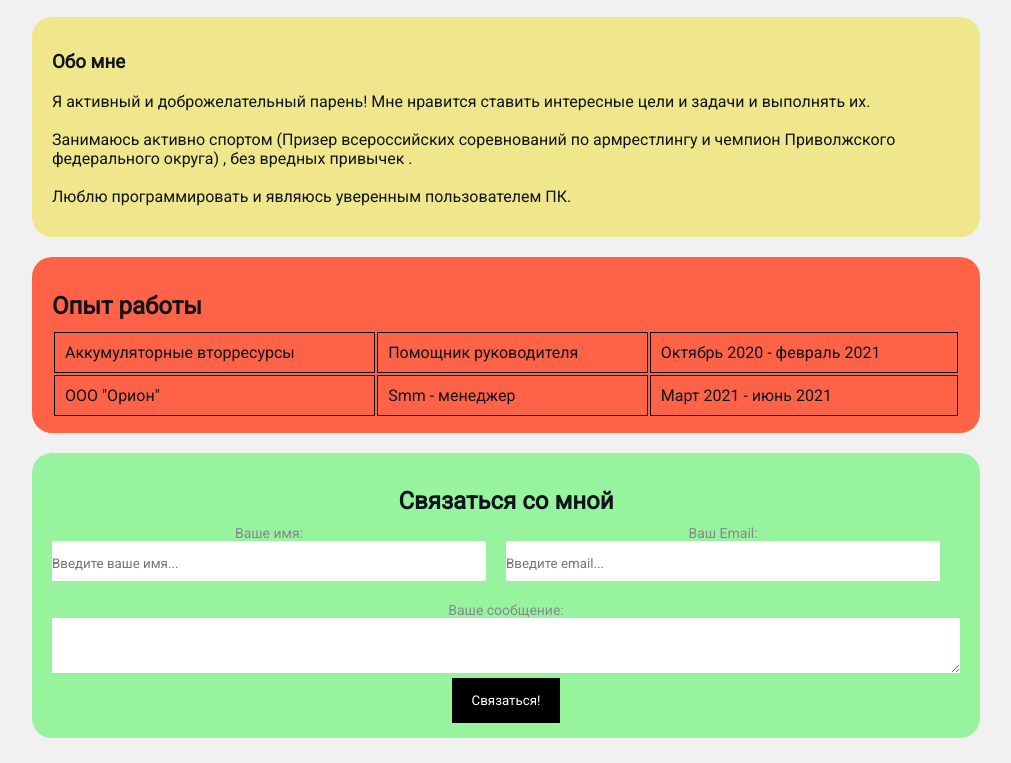
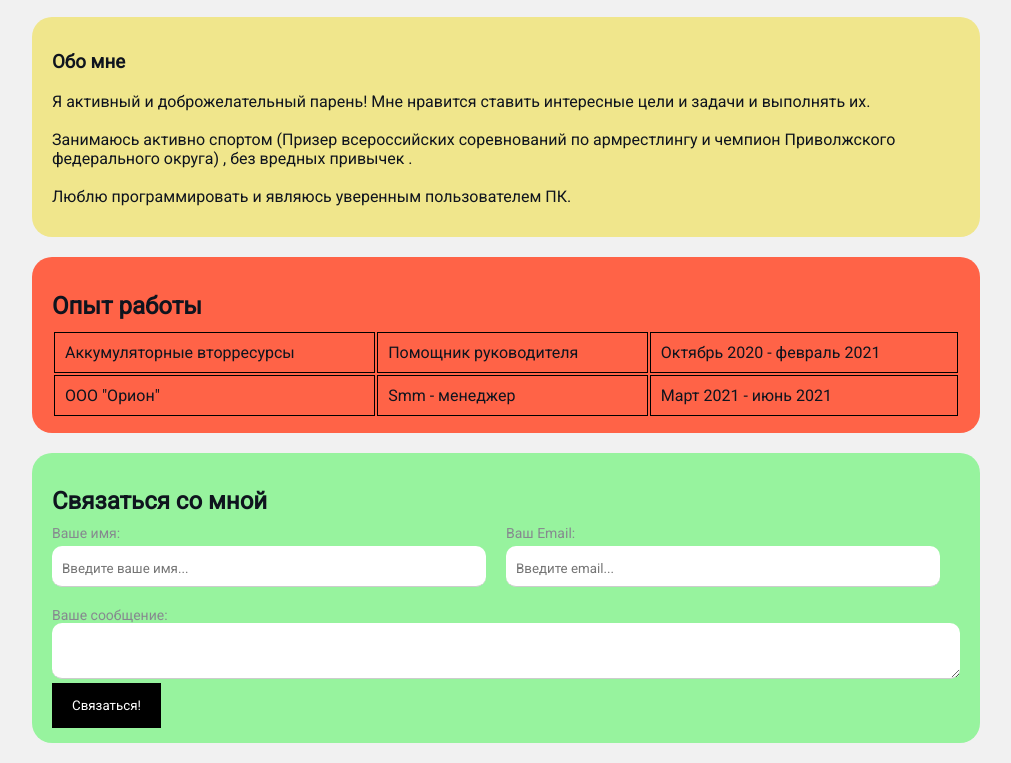
Before and after one commit to danil939/Resume, a plain HTML site: page index.html in a window 1280 px wide. Shown: the part 1312-2075 px from the top of the page, without its empty margins (134-1145 px from the left). Drawn offline with Linux system fonts and the light colour scheme; a script that the page names is missing.

Commit message:
доработал стилизацию

```diff
--- a/index.css
+++ b/index.css
@@ -141,9 +141,9 @@ a:visited{
 background:#b9bbbe;
  } */
 
- .contact{
+ /* .contact{
   text-align:center;
- }
+ } */
  .form-group label{
 display: block;
 font-size:14px;
@@ -162,7 +162,11 @@ color: #86898f;
   outline: none;
   font-family: inherit;
  }
-
+ .form-group input{
+   padding-left: 10px;
+   border-radius: 10px;
+   margin-top: 5px;
+ }
  .row{
   display: flex;
   margin-bottom: 20px;
@@ -173,10 +177,6 @@ color: #86898f;
    margin-right: 20px;
  }
 
- .row > .form-group:first-child{
-   /* margin-right: 0; */
-
- }
 
  .btn{
    color:#fff;
@@ -190,6 +190,9 @@ cursor: pointer;
    opacity: 0.9;
  }
 
+ .textarea{
+   border-radius: 10px;
+ }
  /* position */
 
  /* .position{
--- a/index.html
+++ b/index.html
@@ -6,6 +6,7 @@
     <meta name="viewport" content="width=device-width, initial-scale=1.0">
     <title>Daniil Chirkov</title>
     <link rel="stylesheet" href="index.css">
+
 </head>
 <body>
     <div class="container">
@@ -13,7 +14,7 @@
         <img class="avatar" src="img/ava.JPG"  >
         <div class="info-text">
             <h1> Чирков Даниил</h1>
-            <p><em> Мужчина, 21 год, родился 11 мая 2000 </em></p>  <br>
+            <p><em> Мужчина, 21 год, родился 11 мая 2000г. </em></p>  <br>
            <div class="telephon">+7 (951) 196-52-87</div>  <br>
            <div class="mail"> chirkovdany@yandex.ru </div>
            <h4>Мои социальные сети</h4>
@@ -107,7 +108,7 @@
     </table>
 </div>
 
-    <div class="card bg-green contact">
+    <div class="card bg-green ">
         <h2>Связаться со мной</h2>
 
         <form action="/">
@@ -123,10 +124,10 @@
             </div>
                 <div class="form-group">
                     <label for="text">Вашe сообщение:</label>
-                    <textarea id="text" rows="2" cols="15"></textarea>
+                    <textarea class="textarea" id="text" rows="2" cols="15"></textarea>
                 </div>
 
-            <input class="btn" type="submit" value="Связаться!">
+            <input class="btn mx-auto" type="submit" value="Связаться!">
         </form>
     </div>
    <div class="position">
```
